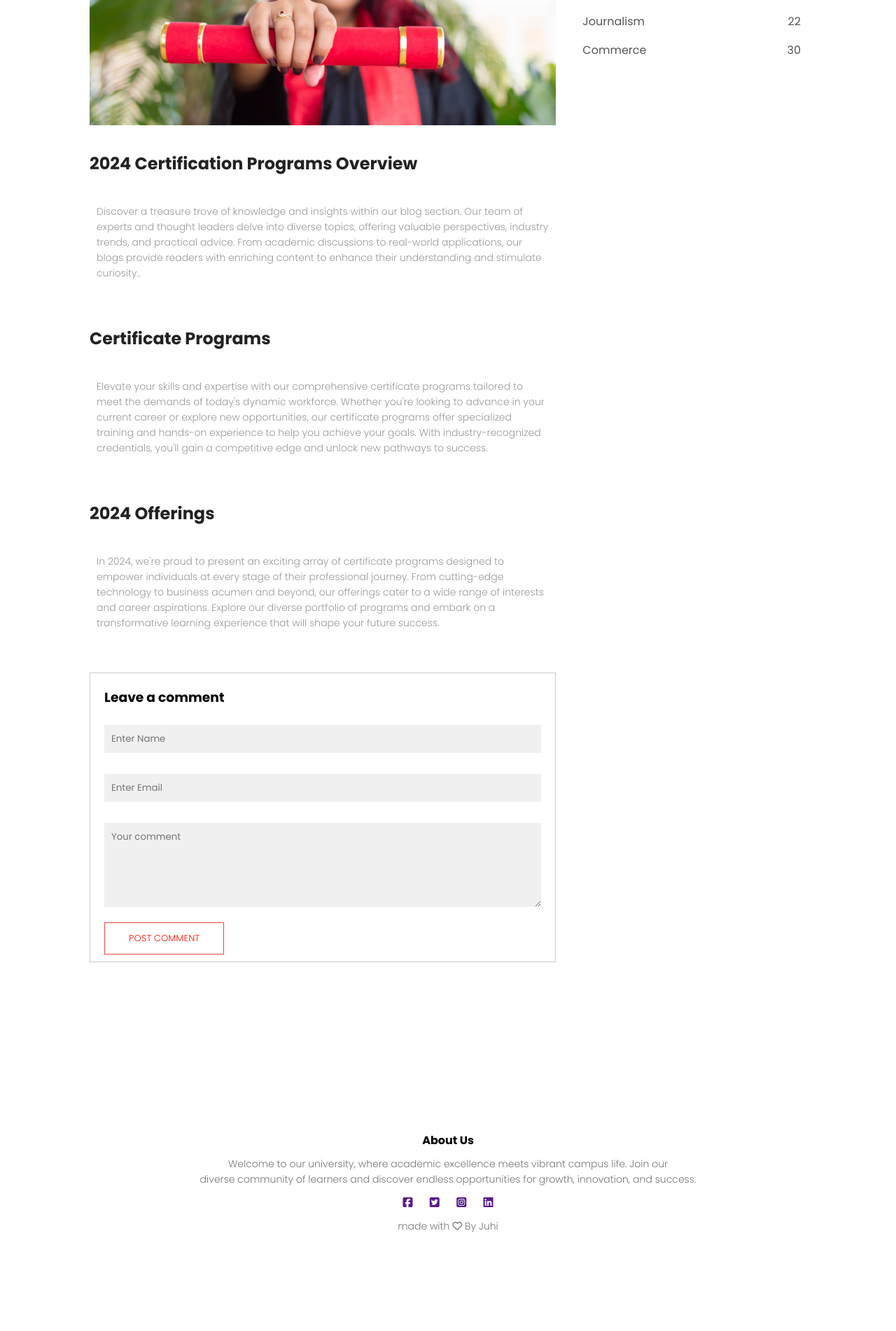
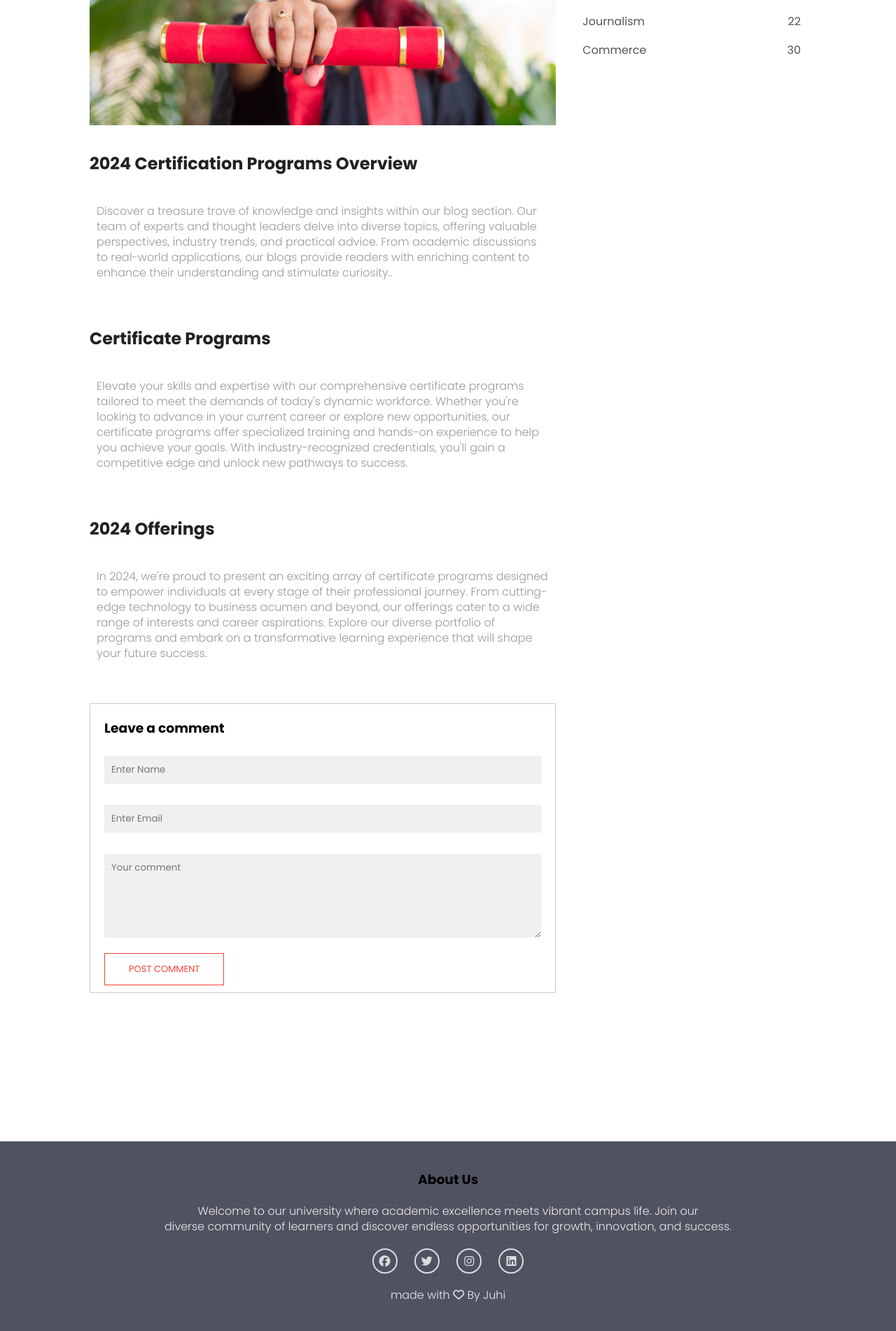
Before and after one commit to juhinagpure/Eduford-university, a PHP site: page /blog.html in a window 1280 px wide. Shown: the part 926-2828 px from the top of the page at 70% size. Before the commit the page ends 2687 px from the top, so only its background shows below. Run offline with PHP 8.4, Linux system fonts and the light colour scheme; some libraries are stand-ins or nearby versions.

Commit message:
footer improvement

```diff
--- a/blog.html
+++ b/blog.html
@@ -100,15 +100,34 @@
 
     <!-- Footer -->
     <section class="footer">
-        <h4>About Us</h4>
-        <p>Welcome to our university, where academic excellence meets vibrant campus life. Join our <br>
-            diverse community of learners and discover endless opportunities for growth, innovation, and success.</p>
+        <h3>About Us</h3>
+        <p>Welcome to our university where academic excellence meets vibrant campus life. Join our<br>diverse community of learners and discover endless opportunities for growth, innovation, and success.</p>
         <div class="icons">
-        <a style="padding: 10px;" href=""> <i class="fa-brands fa-square-facebook"></i></a>
-        <a style="padding: 10px;" href=""><i class="fa-brands fa-square-twitter"></i></a>
-        <a style="padding: 10px;" href=""><i class="fa-brands fa-square-instagram"></i></a>
-        <a style="padding: 10px;" href=""> <i class="fa-brands fa-linkedin"></i></a>
+            <ul>
+                <li class="itemss">
+                    <a style="color: blue;" href="https://www.facebook.com/" ><i
+                        class="fa-brands fa-facebook icon"></i></a>
+                </li>
+                <li class="itemss">
+                    <a style=" color: #1DA1F2;" href="https://twitter.com/" ><i class="fa-brands fa-twitter icon"></i></a>
+                </li>
+                <li class="itemss">
+                    <a style="color: #C13584;" href="https://www.instagram.com/" ><i
+                        class="fa-brands fa-instagram icon"></i></a>
+                </li>
+                <li class="itemss">
+                    <a style=" color: #0077B5;" href="https://www.linkedin.com/" ><i
+                        class="fa-brands fa-linkedin icon"></i></a>
+                </li>
+            </ul>
         </div>
+
+        <button class="go-top-btn">
+            <img src="up-arrow.png" alt="arrow up">
+        </button>
+
+        <script src="ScrollToTop.js"></script>
+
         <p>made with <i class="fa-regular fa-heart"></i> By Juhi
         </p>
     </section>
--- a/style.css
+++ b/style.css
@@ -175,8 +175,8 @@ h1 {
 }
 
 p {
-    color: #777;
-    font-size: 14px;
+    color: #efeaea;
+    font-size: 16px;
     font-weight: 300;
     line-height: 22px;
     padding: 10px;
@@ -443,6 +443,7 @@ h3 {
     width: 100%;
     text-align: center;
     padding: 30px 0;
+    background-image: linear-gradient(rgba(4, 9, 30, 0.7), rgba(4, 9, 30, 0.7));
 }
 
 .footer h1 {
@@ -658,17 +659,18 @@ h3 {
     width: 40px;
     height: 40px;
   }
+
+  /* footer icons */
   .icons ul li{
     display:inline-block;
-    /* margin:10px 20px 10px 20px; */
     margin:10px;
     opacity:0.8;
   }
   .icons ul li:hover{
     opacity:1;
-    transform: scale(1.5);
+    transform: scale(1);
     transition-timing-function: ease-in-out;
-    transform:scale(1.5) ;
+    transform:scale(1) ;
   }
   .icons ul li i{
     position: relative;
@@ -684,3 +686,59 @@ h3 {
     transition:.5s;
     top:0;
   }
+
+  .itemss a {
+    text-decoration: none;
+    width: 2rem;
+    height: 2rem;
+    background-color: transparent;
+    border-radius: 50%;
+    display: flex;
+    justify-content: center;
+    align-items: center;
+    position: relative;
+    z-index: 1;
+    border: 2px solid white;
+    overflow: hidden;
+  }
+
+  .itemss a::before {
+    content: "";
+    position: absolute;
+    width: 100%;
+    height: 100%;
+    background: var(--bg-color);
+    z-index: 0;
+    scale: 1 0;
+    transform-origin: bottom;
+    transition: scale 0.8s ease;
+  }
+
+  .itemss:hover a::before {
+    scale: 1 1;
+  }
+
+  .icon {
+    font-size: 1rem;
+    color: hsl(0, 0%, 100%);
+    transition: 0.8s ease;
+    z-index: 2;
+  }
+
+  .itemss a:hover .icon {
+    color: #fff;
+    transform: rotateY(360deg);
+  }
+
+  .itemss:nth-child(1) {
+    --bg-color: #316ff6;
+  }
+  .itemss:nth-child(2) {
+    --bg-color: #0077b5;
+  }
+  .itemss:nth-child(3) {
+    --bg-color: linear-gradient(to bottom right, #f9ce34, #ee2a7b, #6228d7);
+  }
+  .itemss:nth-child(4) {
+    --bg-color: #0077b5;
+  }
```
Also changed, not shown: about.html (+26 -8 lines), contact.html (+26 -7 lines), course.html (+26 -7 lines), index.html (+10 -18 lines).
